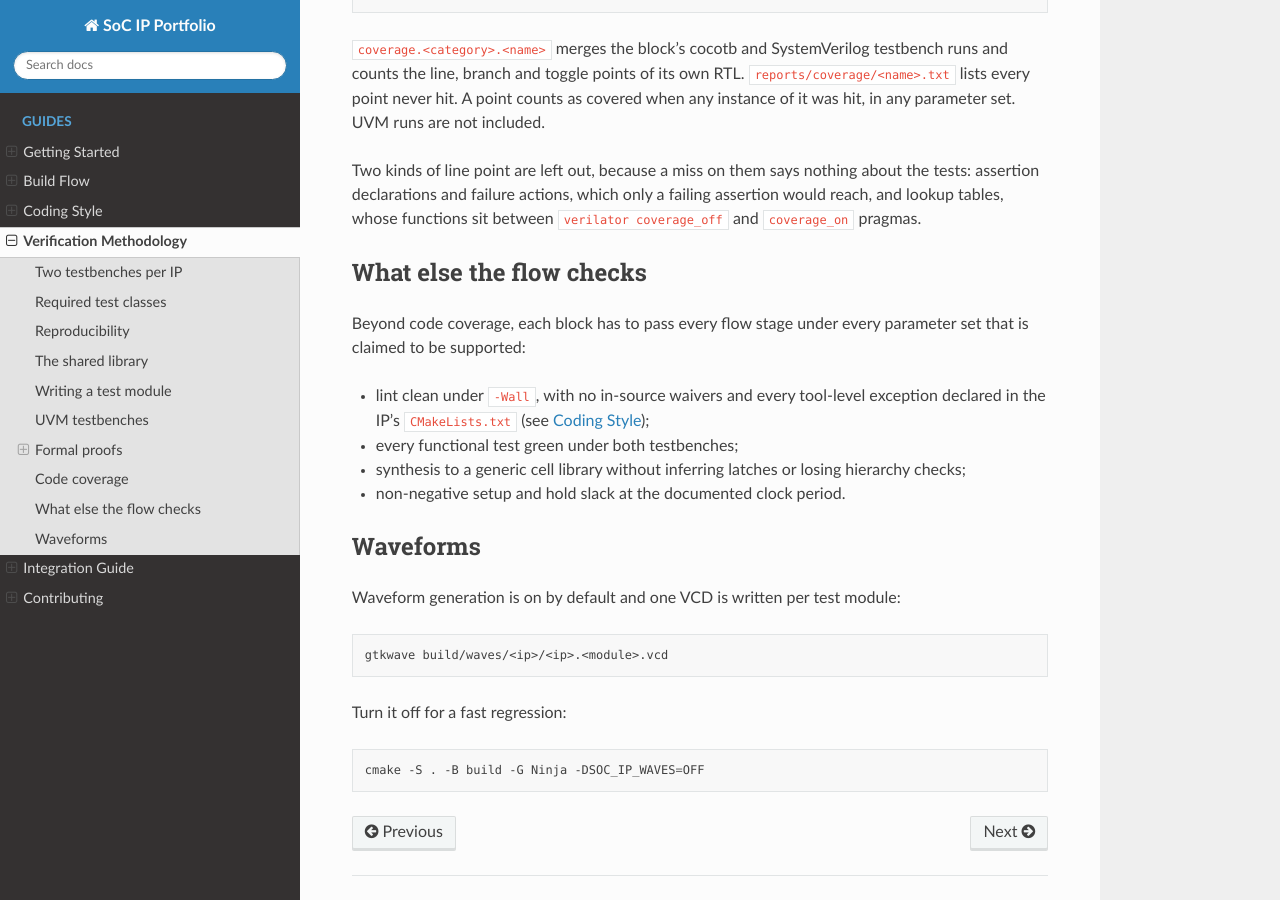
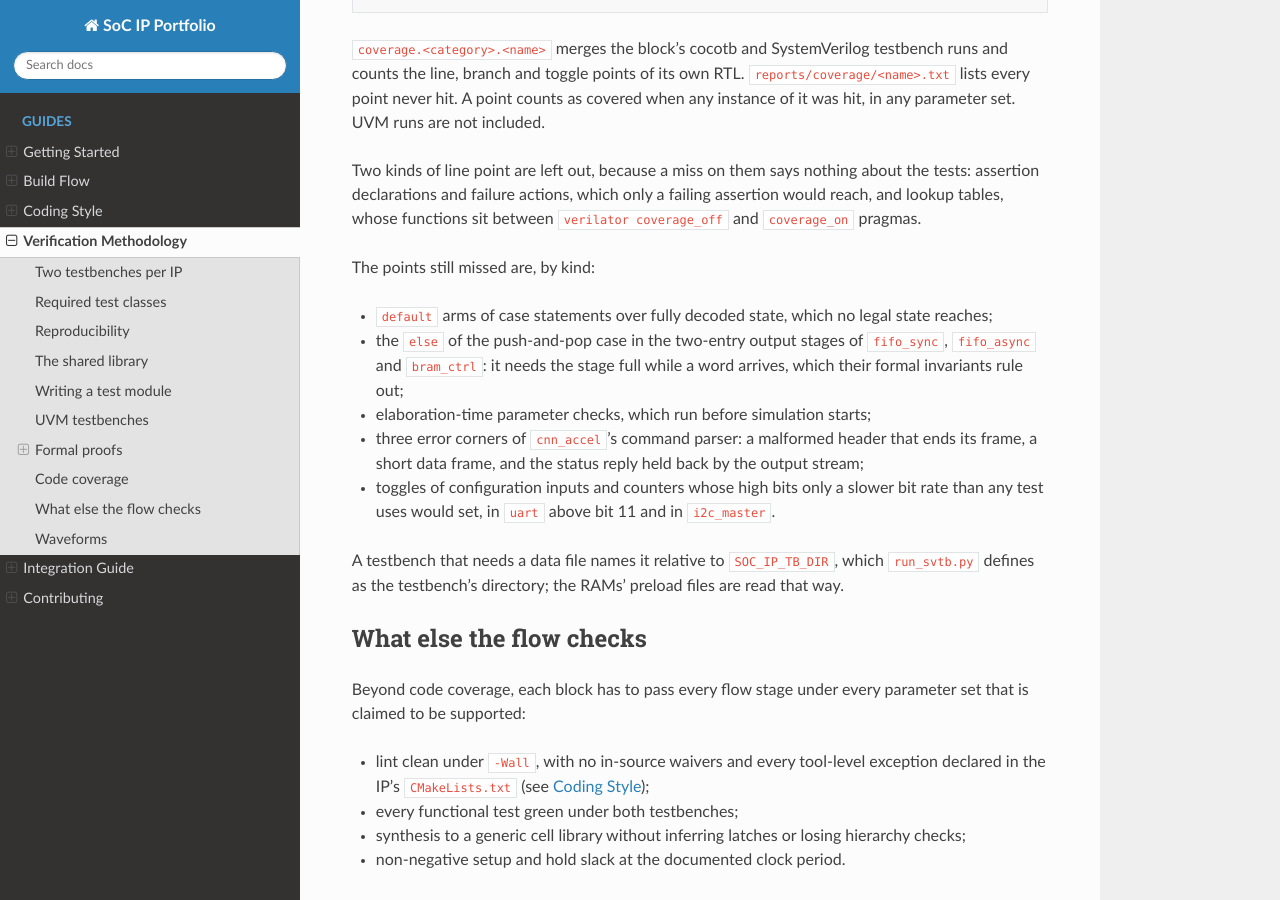
Before and after one commit to mt-aydemir/SoC-IP-Portfolio, a Sphinx documentation site: the page built from docs/source/verification.rst, in a window 1280 px wide and 900 px high, scrolled down 6325 px. Built offline with Sphinx 7.4.7 and the Read the Docs theme 3.1.0, drawn with Linux system fonts in a browser that asks for light colours; pages that are not in the unit, such as notebooks, are missing from menus.

Commit message:
Close the code coverage gaps that were missing tests
Code coverage showed that no test loaded INIT_FILE into ram_sp, ram_sdp
or ram_dp, that each RAM was tested at one byte-enable setting, and that
the UART's default configuration - no parity, one stop bit - never ran.
Each RAM testbench now has a second instance at the other setting,
preloaded from tb/ram_init.hex, and the UART testbench loops back a
default-configuration instance and checks the largest bit period. The
RAMs reach 100% line, branch and toggle coverage; the UART's branch
coverage reaches 100%. Corrupting the preload file fails all three RAM
testbenches.

run_svtb.py defines SOC_IP_TB_DIR for testbench data files, and
run_coverage.py compares real paths: cocotb resolves symlinks and the
SV testbench does not, so a symlinked checkout lost the cocotb runs. The
points still missed are listed by kind in the verification guide.

Co-Authored-By: Claude Opus 5.5 <noreply@anthropic.com>

```diff
--- a/docs/source/verification.rst
+++ b/docs/source/verification.rst
@@ -367,6 +367,25 @@ the tests: assertion declarations and failure actions, which only a failing
 assertion would reach, and lookup tables, whose functions sit between
 ``verilator coverage_off`` and ``coverage_on`` pragmas.
 
+The points still missed are, by kind:
+
+* ``default`` arms of case statements over fully decoded state, which no legal
+  state reaches;
+* the ``else`` of the push-and-pop case in the two-entry output stages of
+  ``fifo_sync``, ``fifo_async`` and ``bram_ctrl``: it needs the stage full while
+  a word arrives, which their formal invariants rule out;
+* elaboration-time parameter checks, which run before simulation starts;
+* three error corners of ``cnn_accel``'s command parser: a malformed header
+  that ends its frame, a short data frame, and the status reply held back by
+  the output stream;
+* toggles of configuration inputs and counters whose high bits only a slower
+  bit rate than any test uses would set, in ``uart`` above bit 11 and in
+  ``i2c_master``.
+
+A testbench that needs a data file names it relative to ``SOC_IP_TB_DIR``,
+which ``run_svtb.py`` defines as the testbench's directory; the RAMs' preload
+files are read that way.
+
 What else the flow checks
 =========================
 
```
Also changed, not shown: CHANGELOG.md (+11 -0 lines), ip/memory/ram_dp/CHANGELOG.md, ip/memory/ram_sdp/CHANGELOG.md, ip/memory/ram_sp/CHANGELOG.md, ip/peripherals/uart/CHANGELOG.md, 9 other files.
